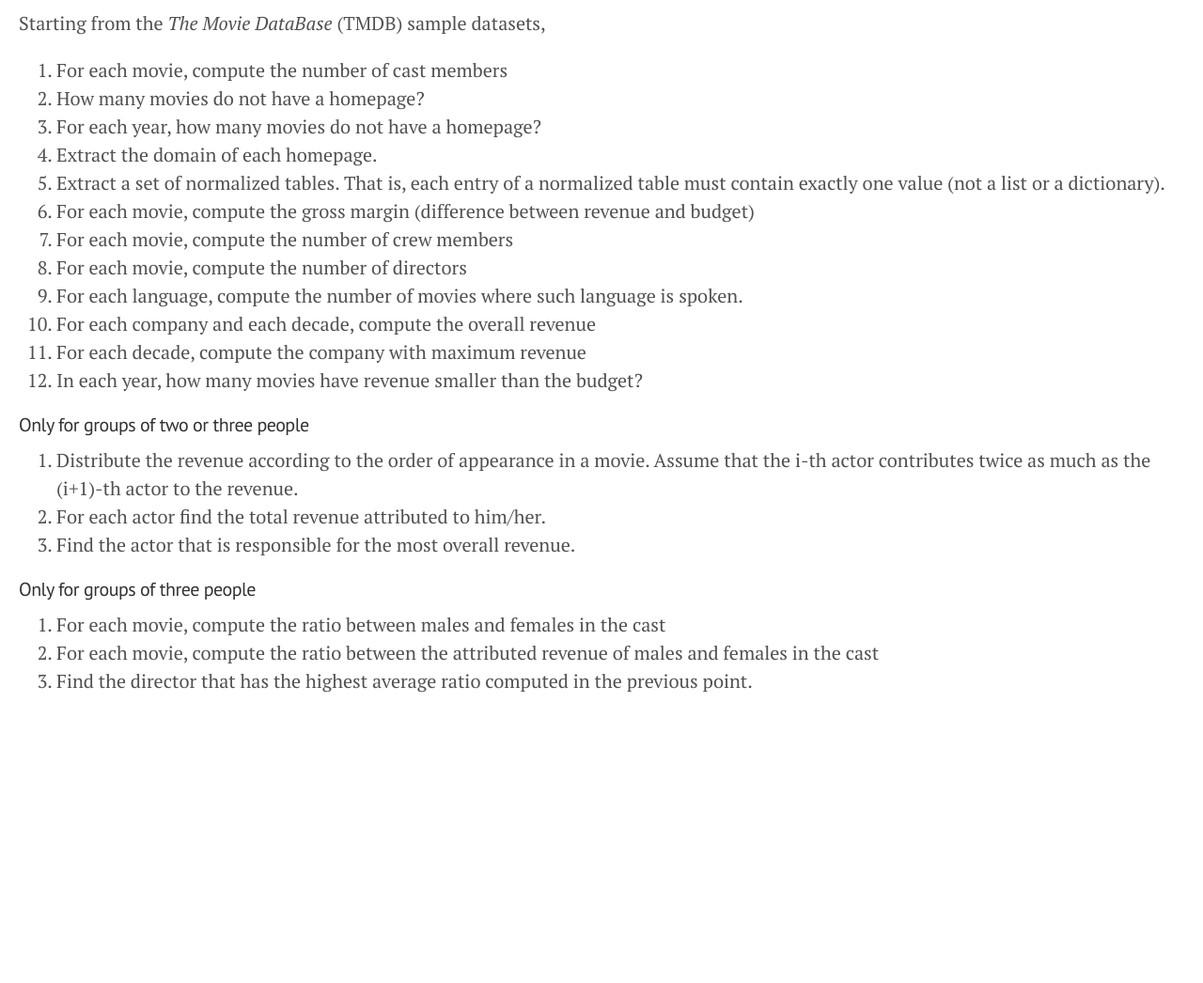
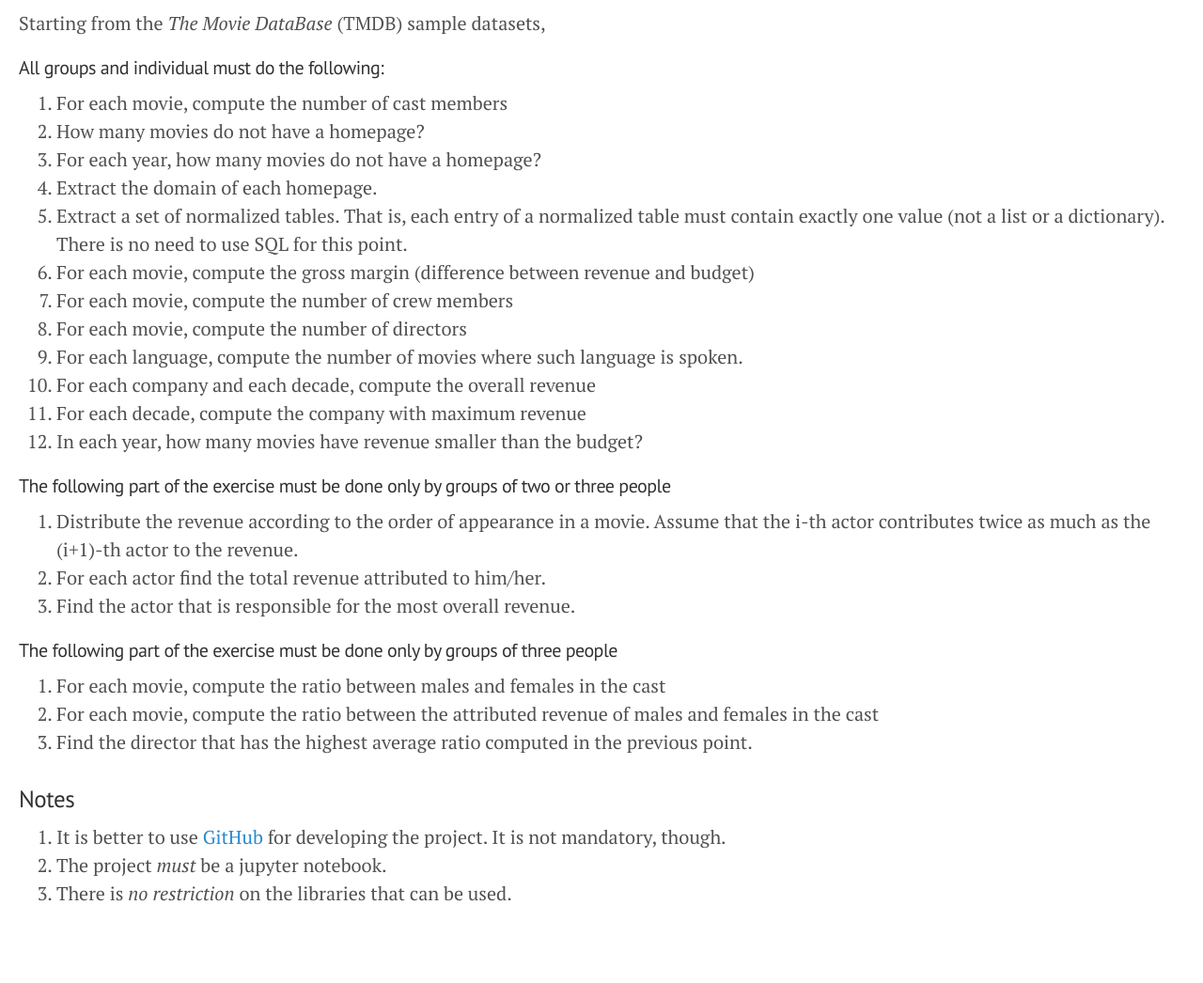
Before and after one commit to gdv/foundationsCS, a Jekyll site: the page built from docs/2017-project.md, in a window 1280 px wide. Shown: the whole page at 94% size. Built offline with Jekyll 4.4.1, drawn with Linux system fonts in a browser that asks for light colours; our own code applies the rules of GitHub Pages for plain Markdown files; before the commit the page ends 900 px from its top, so only the background shows below that.

Commit message:
Notes for the final project

```diff
--- a/docs/2017-project.md
+++ b/docs/2017-project.md
@@ -1,11 +1,14 @@
 Starting from the *The Movie DataBase* (TMDB) sample datasets,
+
+#### All groups and individual must do the following:
 
 1.  For each movie, compute the number of cast members
 2.  How many movies do not have a homepage?
 3.  For each year, how many movies do not have a homepage?
 4.  Extract the domain of each homepage.
 5.  Extract a set of normalized tables. That is, each entry of a normalized table must
-    contain exactly one value (not a list or a dictionary).
+    contain exactly one value (not a list or a dictionary). There is no need to use SQL
+    for this point.
 6.  For each movie, compute the gross margin (difference between revenue and budget)
 7.  For each movie, compute the number of crew members
 8.  For each movie, compute the number of directors
@@ -15,16 +18,23 @@
 12.  In each year, how many movies have revenue smaller than the budget?
 
 
-#### Only for groups of two or three people
+#### The following part of the exercise must be done only by groups of two or three people
 
 1.  Distribute the revenue according to the order of appearance in a movie. Assume that
     the i-th actor contributes twice as much as the (i+1)-th actor to the revenue.
 1.  For each actor find the total revenue attributed to him/her.
 1.  Find the actor that is responsible for the most overall revenue.
 
-#### Only for groups of three people
+#### The following part of the exercise must be done only by groups of three people
 
 1.  For each movie, compute the ratio between males and females in the cast
 2.  For each movie, compute the ratio between the attributed revenue of males and females
     in the cast
 3.  Find the director that has the highest average ratio computed in the previous point.
+
+### Notes
+
+1.  It is better to use [GitHub](https://www.github.com) for developing the project. It is
+    not mandatory, though.
+1.  The project *must* be a jupyter notebook.
+1.  There is *no restriction* on the libraries that can be used.
```
